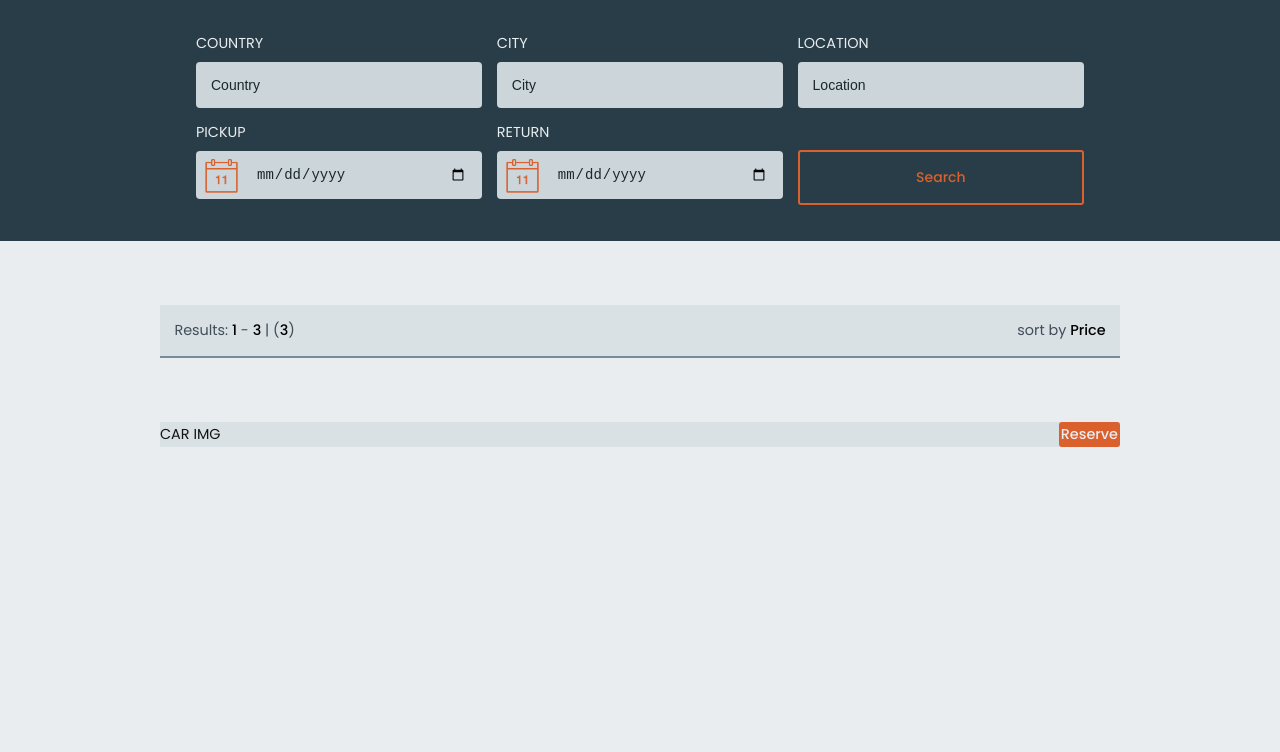
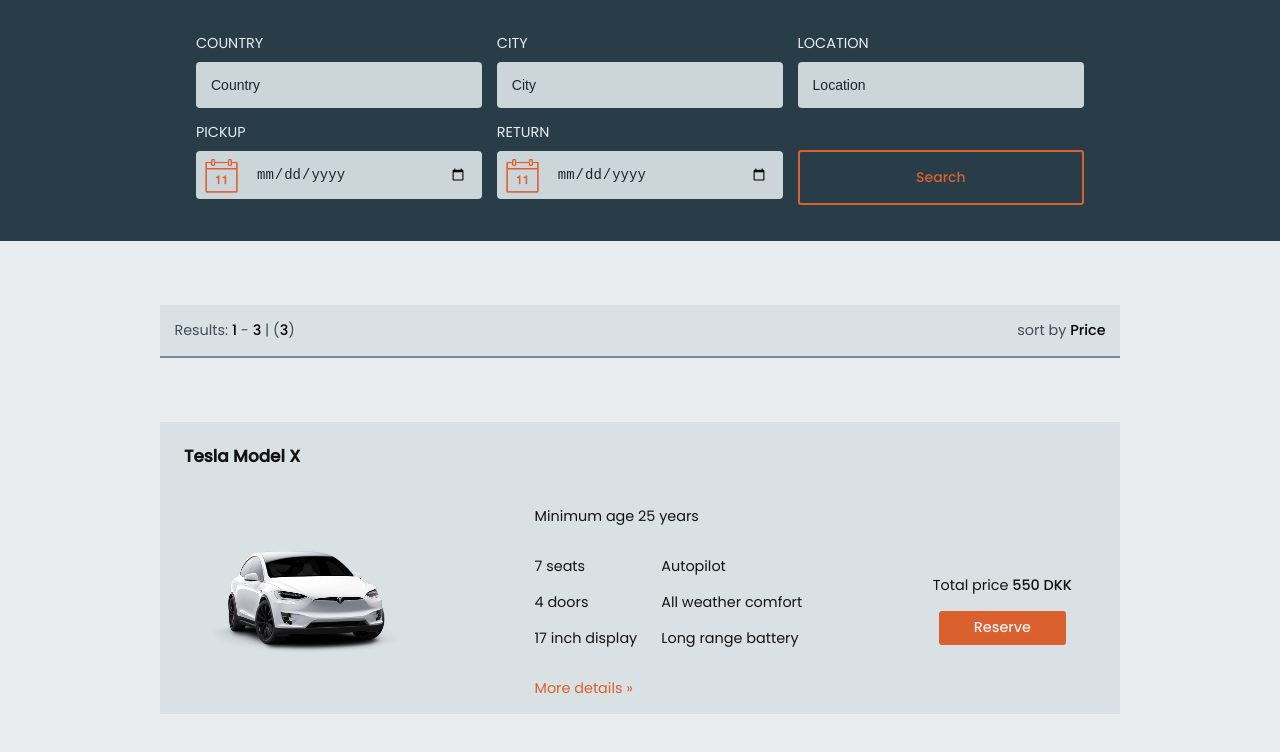
Before and after one commit to zawropati/CarRental, a website: page www/results.html in a window 1280 px wide. Shown: the part 128-880 px from the top of the page. Before the commit the page ends 800 px from the top, so only its background shows below. Drawn offline with nearby package versions, Linux system fonts and the light colour scheme.

Commit message:
add car card

```diff
--- /dev/null
+++ b/app/scss/_cars.scss
@@ -0,0 +1,26 @@
+.col{
+    .car-heading{
+        margin: 8px;
+        padding: 16px;
+    }
+    .flex-car{
+        .car-img{
+            width: 25%;
+        }
+        .car-view-more{
+            color: $c-sec;
+            cursor: pointer;
+        }
+    }
+
+    .car-total-price{
+        @include text-centered;
+        .btn-car{
+            padding: .3em 2.3em;
+        }
+        .price-total{
+            font-weight: 500;
+        }
+    }
+
+}
--- a/app/scss/index.scss
+++ b/app/scss/index.scss
@@ -6,3 +6,4 @@
 @import "buttons";
 @import "cards";
 @import "forms";
+@import "cars";
--- a/www/results.html
+++ b/www/results.html
@@ -66,12 +66,36 @@
                     </div>
                 </div>
                 <div class="container results__content">
-                    <div class="card card-car flex">
-                        <div class="img">CAR IMG</div>
-                        <div>
-                            <a href="checkout.html" class="btn btn-main">Reserve</a>
-                        </div>
-                    </div>
+                        <div class="col card card-car">
+                                <div class="car-heading">
+                                    <h3>Tesla Model X</h3>
+                                </div>
+                                <div class="gutter_l_8 gutter_r_8 flex flex-car">
+                                    <img class="car-img gutter_l_8 gutter_r_8" src="media/tesla-model-3.png" alt="tesla-x">
+                                    <div class="car-info gutter_l_8 gutter_r_8">
+                                        <p>Minimum age 25 years</p>
+                                        <div class="flex">
+                                            <div>
+                                                <p>7 seats</p>
+                                                <p>4 doors</p>
+                                                <p>17 inch display</p>
+                                            </div>
+                                            <div class="gutter_l_8">
+                                                <p>Autopilot</p>
+                                                <p>All weather comfort</p>
+                                                <p>Long range battery</p>
+
+                                            </div>
+                                        </div>
+                                        <p class="car-view-more">More details &#187;</p>
+                                    </div>
+                                    <div class="car-total-price gutter_l_8 gutter_r_8">
+                                        <p>Total price <span class="price-total">550 DKK </span></p>
+                                        <a href="checkout.html" class="btn btn-main btn-car">Reserve</a>
+                                    </div>
+
+                                </div>
+                            </div>
                 </div>
             </section>
         </main>
```
Also changed, not shown: www/carCards.html (added, +47 -0 lines), www/css/index.css, www/media/tesla-model-3.png (added), 1 other file.
